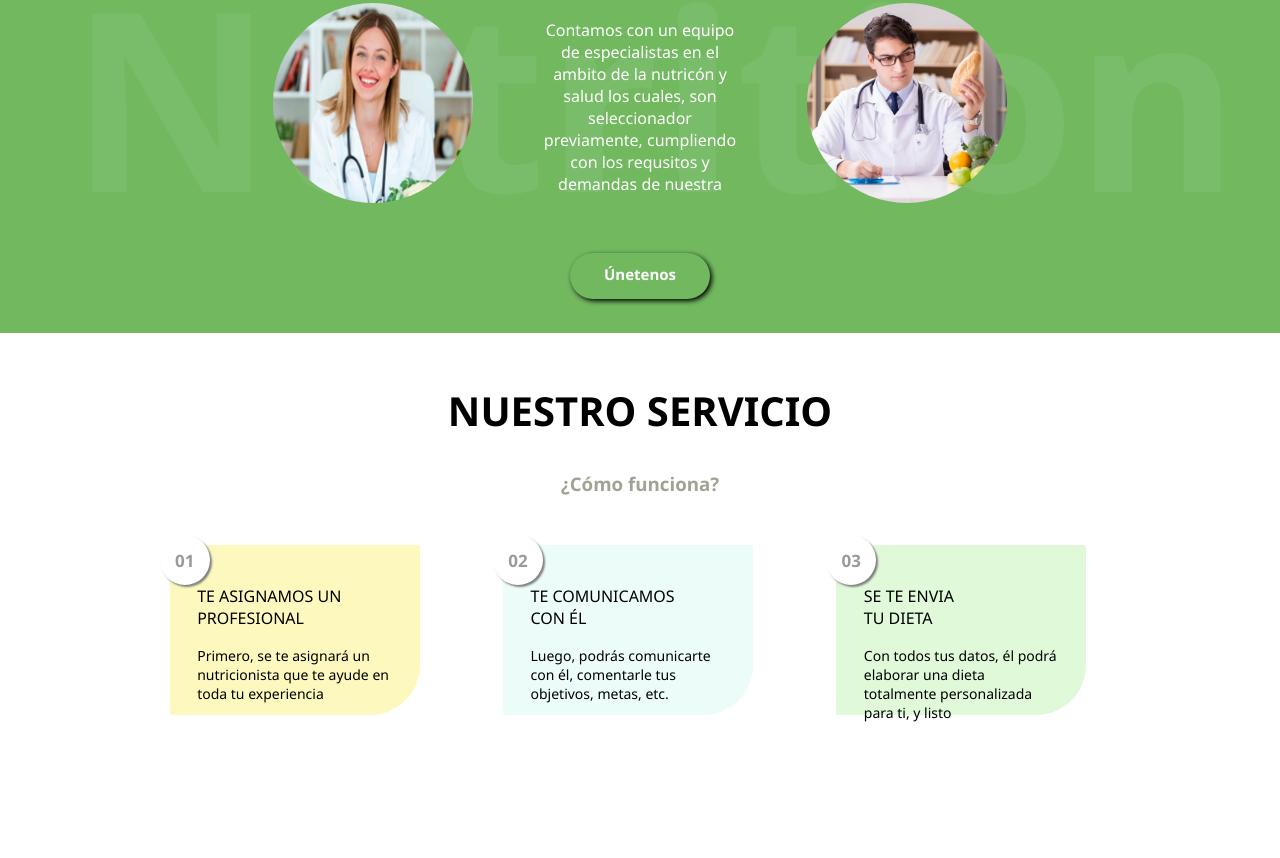
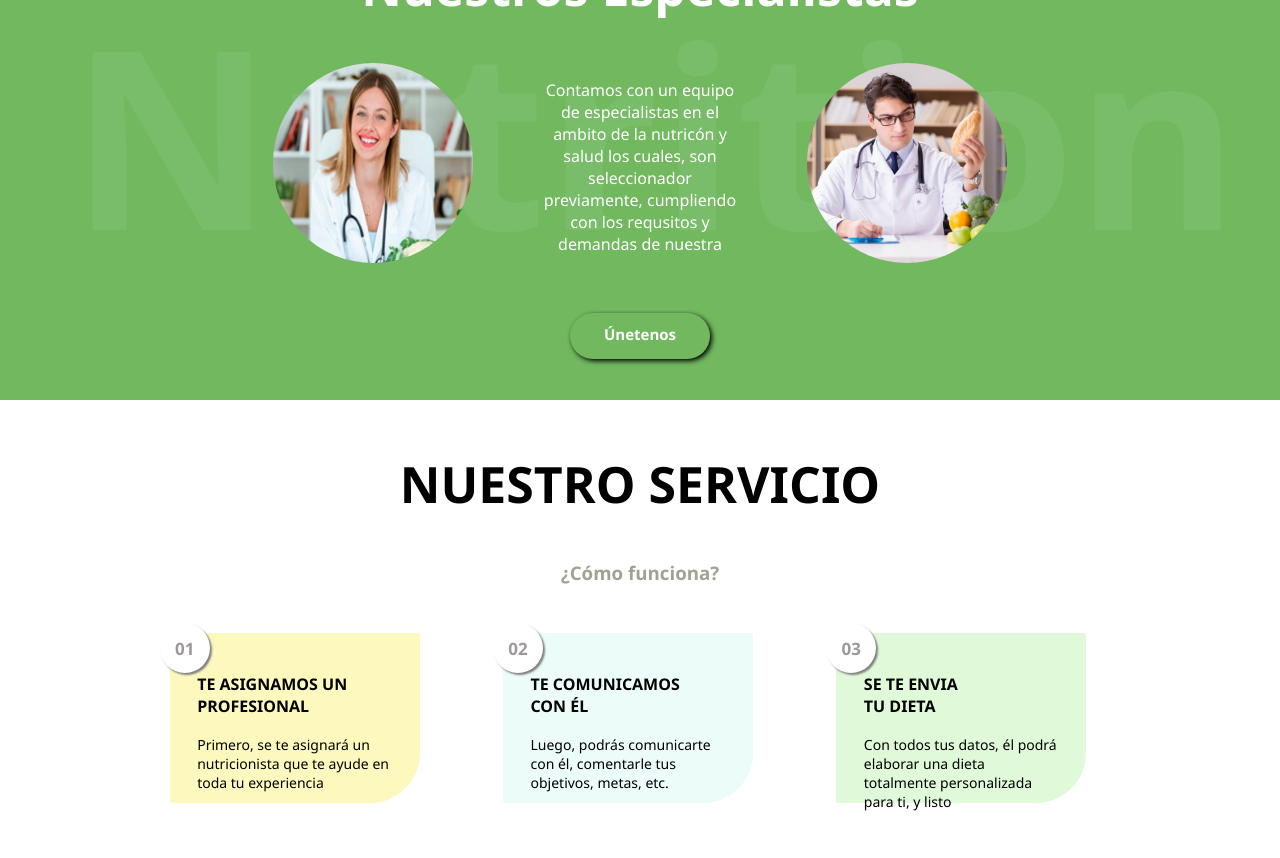
Before and after one commit to Dinoelfantastico/LP, a plain HTML site: page index.html in a window 1280 px wide. Shown: the part 1141-1999 px from the top of the page. Drawn offline with Linux system fonts and the light colour scheme.

Commit message:
mejorado

```diff
--- a/Styles/styles.css
+++ b/Styles/styles.css
@@ -20,7 +20,7 @@ h1 {
 }
 
 h2 {
-    font-size: 40px;
+    font-size: 50px;
     font-weight: 700;
 }
 
@@ -29,8 +29,8 @@ h3 {
 }
 
 h4 {
-    font-size: 20px;
-    font-weight: 500;
+    font-size: 50px;
+    font-weight: 1000;
 }
 
 ul {
--- a/index.html
+++ b/index.html
@@ -32,7 +32,7 @@
             <h1 class="title">
              La mayor riqueza de  <br> una <br> persona es su salud
             </h1>
-            <img class="hero-image" src="Images/Hero-image.png" alt="" width="200%">
+            <img class="hero-image" src="Images/Hero-image.png">
         </div>
     </section>
     <section id="About-us">
```
